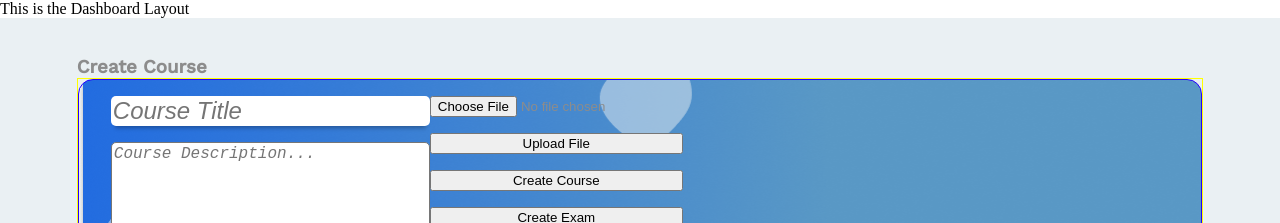
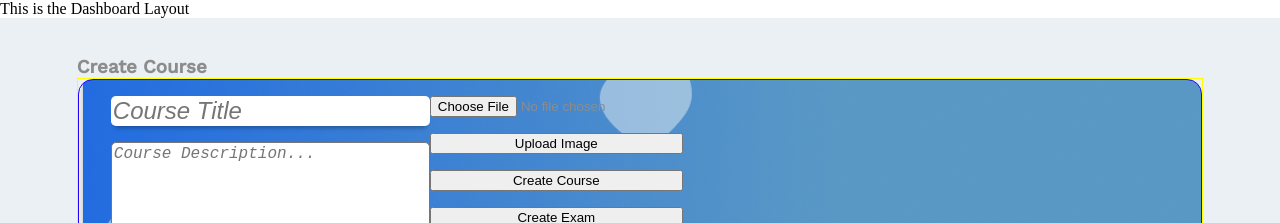
Before and after one commit to PauNJSam/CourseRoad, a React (Create React App) app in the folder courseroad/: page /dashboard/createcourse in a window 1280 px wide. Shown: the top 223 px of the page. Built offline with nearby package versions, Linux system fonts and the light colour scheme.

Commit message:
Success Image upload on course Header for the thumbnail and automatically discplay and keep image url

```diff
--- a/courseroad/src/components/CreateCourse.js
+++ b/courseroad/src/components/CreateCourse.js
@@ -19,7 +19,7 @@ const CreateCourse = () =>{
     /* let theCourseID;
     let theChapterID; */
     const [imageUpload, setImageUpload] = useState(null);
-    const [coursethumbnail, setCourseThumbnail] = useState(null);
+    const [courseThumbnail, setCourseThumbnail] = useState(null);
     const [fileUpload, setFileUpload] = useState(null);
 
     const navigate = useNavigate();
@@ -67,11 +67,6 @@ const CreateCourse = () =>{
     const createCourse = async (e) => {
         e.preventDefault();
 // Add a new document with a generated id.
-        // theCourseID = crypto.randomUUID();
-        // console.log()
-        // setCourseID(crypto.randomUUID())
-        // console.log("Inside createCourse courseID: ",courseIDRef.current.value);
-        // try{
             const docRef = await addDoc(collection(db, "COURSESCREATED"), {
                 courseTitle: courseTitleRef.current.value,
                 courseDescription: courseDescriptionRef.current.value,
@@ -79,34 +74,20 @@ const CreateCourse = () =>{
                 courseID: "",
                 dateCreated: serverTimestamp(),
                 courseImage: "",
-                numberOfStudents: 0
+                numberOfStudents: 0,
+                courseThumbnail: courseThumbnail
 
             }).then((docRef)=>{
-                // theCourseID=docRef.id;
                 setCourseID(docRef.id);
-                // console.log("Inside the then funct courseID: ", courseID);
                 setDisplayChapterForm(true);
             }).catch((error) => {
                 console.error('Error adding course: ', error);
             });
-            /* console.log("Document Course written with ID: ", docRef.id);
-            const courseDocID = docRef.id;
-            console.log("const var doc ID: ",courseDocID);
-            theCourseID = docRef.id; */
-            // setCourseID(courseDocID);
-            // courseIDRef.current.value = docRef.documentID;
-            // console.log("Course IDREF: ",courseIDRef.current.value);
-        //     setDisplayChapterForm(true);
-        // } catch (err) {
-        //     console.error(err);
-        // }
-        // console.log("Course ID useState",courseID);
-        // console.log(theCourseID);
+
     }
 
     const addChapter = async (id) => {
-        // e.preventDefault();
-        // console.log("Insifde",theCourseID);
+
         console.log("Inside addChapter courseID: ",courseID);
             const chapterDocRef = await addDoc(collection(db, "CHAPTERS"), {
                 chapterTitle: chapterTitleRef.current.value,
@@ -117,8 +98,7 @@ const CreateCourse = () =>{
                 courseID: courseID
 
             }).then(async (chapterDocRef)=>{
-                // theChapterID=chapterDocRef.id;
-                // console.log("Inside the then funct courseID: ", theChapterID);
+
                 setChapterID(chapterDocRef.id);
                 // TO DO: using course ID
                 const courseDocRef = doc(db, "COURSESCREATED", courseID)
@@ -129,7 +109,7 @@ const CreateCourse = () =>{
                             chapterTitle:  chapterTitleRef.current.value,
                             chapterDescription:  chapterDescriptionRef.current.value
                         })
-                    }). then((courseDocRef)=>{
+                    }).then((courseDocRef)=>{
                         console.log("Successfully upadted chpater");
                     }).catch((error) => {
                         console.error('Error upddating', error);
@@ -195,8 +175,11 @@ const CreateCourse = () =>{
                         </div>
                         <div className='createCourse__files-buttons'>
                             <input type='file' onChange={(event)=> {setImageUpload(event.target.files[0])}} ></input>
-                            <button onClick={uploadImage}>Upload File</button>
-                            <button type='button' onClick={createCourse}>Create Course</button>
+                            <button className='createCourse__upload-btn' onClick={uploadImage}>Upload Image</button>
+                            {
+                                courseThumbnail === null ? null : <img className='createCourse__thumbnail' src={courseThumbnail} alt='Course Thumbnail' />
+                            }
+                            <button className='createCourse__create-btn' type='button' onClick={createCourse}>Create Course</button>
                             <button type='button' onClick={createExam}>Create Exam</button>
                         </div>
                 </article>
@@ -217,8 +200,8 @@ const CreateCourse = () =>{
                             </div>
                             <div className='createCourse__files-buttons'>
                                 <input type='file'></input>
-                                <button onClick={uploadFile}>Upload File</button>
-                                <button type='submit' onClick={()=>addChapter(courseID)}>Add Chapter</button>
+                                <button className='createCourse__upload-btn' onClick={uploadFile}>Upload File</button>
+                                <button className='createCourse__create-btn' type='submit' onClick={()=>addChapter(courseID)}>Add Chapter</button>
                             </div>
 
 
--- a/courseroad/src/styles/CreateCourse.css
+++ b/courseroad/src/styles/CreateCourse.css
@@ -72,6 +72,10 @@
     background: var(--_pure-white);
     box-shadow: var(--_box-shadow);
 }
+.createCourse__thumbnail{
+    width: 100px;
+}
+
 .createCourse .added-chapter{
     background-color: var(--_pure-white);
     border: 1px solid rgb(255, 0, 170);
```
